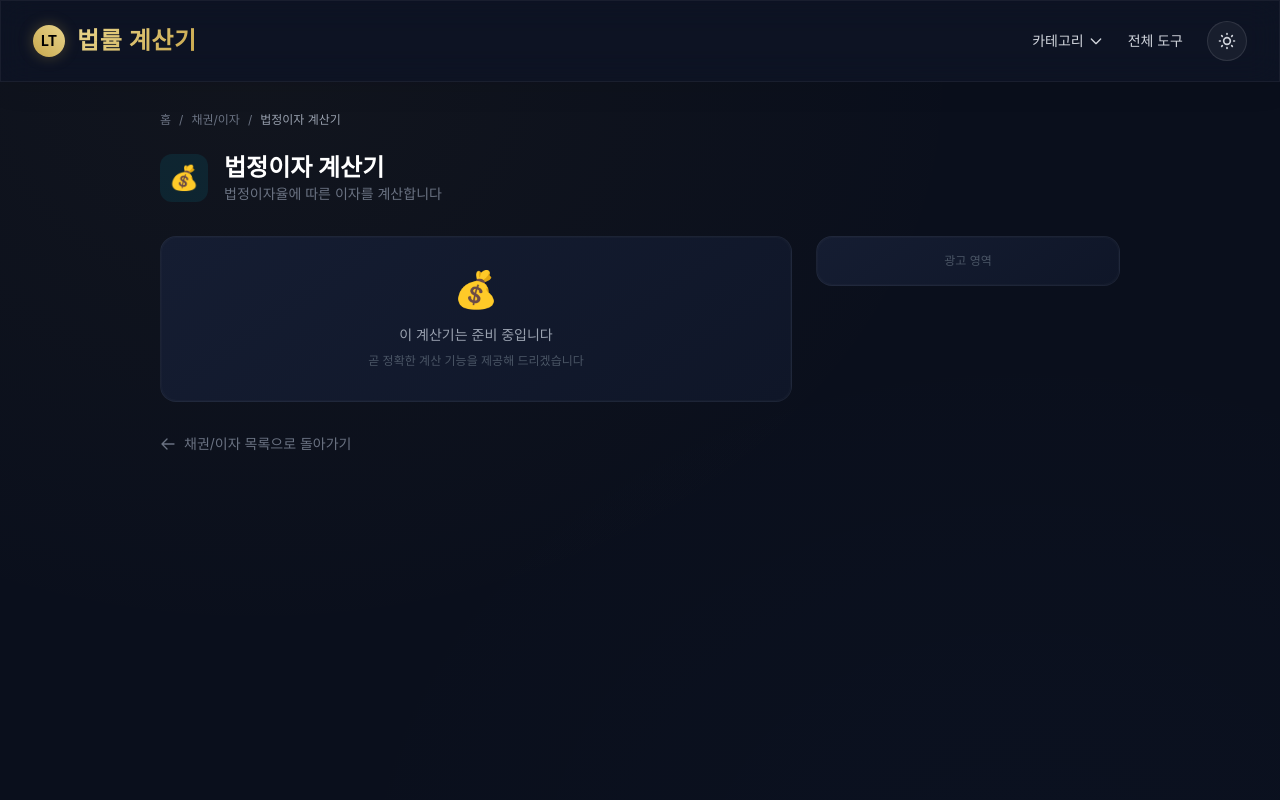
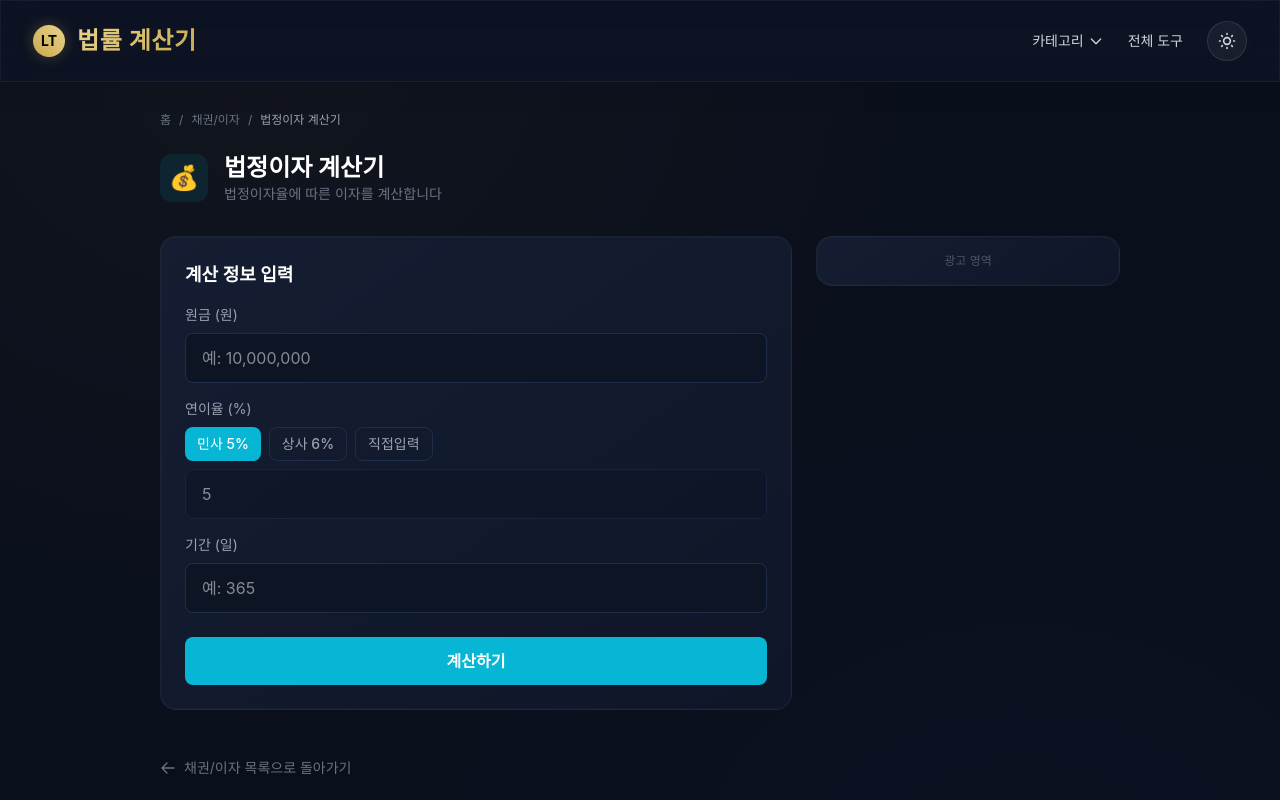
Before and after one commit to SublimerNJ/law-calc, a Next.js app: page /tools/debt/legal-interest in a window 1280 px wide. Shown: the top 800 px of the page. Built offline with nearby package versions, Linux system fonts and the light colour scheme; a web font is replaced by a local one.

Commit message:
feat(08-01): add legal interest calculator (DEBT-01)
- Principal/rate/days input with civil 5% and commercial 6% presets
- Interest = principal * rate * days/365, formatted with ko-KR locale
- CalculatorLayout with breadcrumb and category color #06b6d4

```diff
--- /dev/null
+++ b/src/app/tools/debt/legal-interest/page.tsx
@@ -0,0 +1,166 @@
+'use client';
+
+import { useState } from 'react';
+import CalculatorLayout from '@/components/ui/CalculatorLayout';
+import { TOOLS, CATEGORIES } from '@/lib/tools-data';
+
+const tool = TOOLS.find(t => t.id === 'legal-interest')!;
+const category = CATEGORIES.find(c => c.id === 'debt')!;
+
+function calculateLegalInterest(principal: number, ratePercent: number, days: number): number {
+  return Math.floor(principal * (ratePercent / 100) * (days / 365));
+}
+
+function formatNumber(n: number): string {
+  return n.toLocaleString('ko-KR');
+}
+
+type Preset = 'civil' | 'commercial' | 'custom';
+
+export default function LegalInterestPage() {
+  const [principal, setPrincipal] = useState('');
+  const [ratePercent, setRatePercent] = useState('5');
+  const [days, setDays] = useState('');
+  const [preset, setPreset] = useState<Preset>('civil');
+  const [result, setResult] = useState<{ interest: number; principal: number; rate: number; days: number } | null>(null);
+
+  const handlePrincipalChange = (e: React.ChangeEvent<HTMLInputElement>) => {
+    setPrincipal(e.target.value.replace(/[^0-9]/g, ''));
+  };
+
+  const handlePreset = (p: Preset) => {
+    setPreset(p);
+    if (p === 'civil') setRatePercent('5');
+    else if (p === 'commercial') setRatePercent('6');
+  };
+
+  const handleCalculate = () => {
+    const p = parseInt(principal, 10);
+    const r = parseFloat(ratePercent);
+    const d = parseInt(days, 10);
+    if (!p || p <= 0 || isNaN(r) || r < 0 || !d || d <= 0) return;
+    setResult({
+      interest: calculateLegalInterest(p, r, d),
+      principal: p,
+      rate: r,
+      days: d,
+    });
+  };
+
+  return (
+    <CalculatorLayout tool={tool} category={category}>
+      <div className="premium-card p-6 mb-4">
+        <h2 className="text-lg font-semibold text-white mb-4">계산 정보 입력</h2>
+
+        <div className="mb-4">
+          <label className="block text-sm text-gray-400 mb-2">원금 (원)</label>
+          <input
+            type="text"
+            inputMode="numeric"
+            value={principal ? parseInt(principal).toLocaleString('ko-KR') : ''}
+            onChange={handlePrincipalChange}
+            placeholder="예: 10,000,000"
+            className="w-full bg-[#0d1424] border border-[#1e2d4a] rounded-lg px-4 py-3 text-white focus:border-[#06b6d4] focus:outline-none"
+          />
+          {principal && (
+            <p className="text-xs text-gray-500 mt-1">
+              {parseInt(principal).toLocaleString('ko-KR')}원
+            </p>
+          )}
+        </div>
+
+        <div className="mb-4">
+          <label className="block text-sm text-gray-400 mb-2">연이율 (%)</label>
+          <div className="flex gap-2 mb-2">
+            {([
+              { key: 'civil' as Preset, label: '민사 5%' },
+              { key: 'commercial' as Preset, label: '상사 6%' },
+              { key: 'custom' as Preset, label: '직접입력' },
+            ]).map(opt => (
+              <button
+                key={opt.key}
+                onClick={() => handlePreset(opt.key)}
+                className="px-3 py-1.5 rounded-lg text-sm font-medium transition-colors"
+                style={{
+                  backgroundColor: preset === opt.key ? category.color : 'transparent',
+                  color: preset === opt.key ? '#fff' : '#9ca3af',
+                  border: preset === opt.key ? 'none' : '1px solid #1e2d4a',
+                }}
+              >
+                {opt.label}
+              </button>
+            ))}
+          </div>
+          <input
+            type="number"
+            min="0"
+            max="100"
+            step="0.1"
+            value={ratePercent}
+            onChange={(e) => { setRatePercent(e.target.value); setPreset('custom'); }}
+            disabled={preset !== 'custom'}
+            className="w-full bg-[#0d1424] border border-[#1e2d4a] rounded-lg px-4 py-3 text-white focus:border-[#06b6d4] focus:outline-none disabled:opacity-50"
+          />
+        </div>
+
+        <div className="mb-6">
+          <label className="block text-sm text-gray-400 mb-2">기간 (일)</label>
+          <input
+            type="number"
+            min="1"
+            value={days}
+            onChange={(e) => setDays(e.target.value)}
+            placeholder="예: 365"
+            className="w-full bg-[#0d1424] border border-[#1e2d4a] rounded-lg px-4 py-3 text-white focus:border-[#06b6d4] focus:outline-none"
+          />
+        </div>
+
+        <button
+          onClick={handleCalculate}
+          className="w-full py-3 rounded-lg font-semibold text-white transition-opacity hover:opacity-90"
+          style={{ backgroundColor: category.color }}
+        >
+          계산하기
+        </button>
+      </div>
+
+      {result !== null && (
+        <div className="premium-card p-6">
+          <h2 className="text-lg font-semibold text-white mb-4">계산 결과</h2>
+
+          <div className="mb-4">
+            <p className="text-sm text-gray-400 mb-1">이자액</p>
+            <p className="text-2xl font-bold" style={{ color: category.color }}>
+              {formatNumber(result.interest)}원
+            </p>
+          </div>
+
+          <div className="grid grid-cols-2 gap-4 mb-4">
+            <div>
+              <p className="text-sm text-gray-400 mb-1">원금</p>
+              <p className="text-lg text-white">{formatNumber(result.principal)}원</p>
+            </div>
+            <div>
+              <p className="text-sm text-gray-400 mb-1">적용 이율</p>
+              <p className="text-lg text-white">연 {result.rate}%</p>
+            </div>
+            <div>
+              <p className="text-sm text-gray-400 mb-1">기간</p>
+              <p className="text-lg text-white">{formatNumber(result.days)}일</p>
+            </div>
+            <div>
+              <p className="text-sm text-gray-400 mb-1">연환산 이자율</p>
+              <p className="text-lg text-white">연 {result.rate}%</p>
+            </div>
+          </div>
+
+          <div className="mt-4 pt-4 border-t border-[#1e2d4a]">
+            <p className="text-xs text-gray-500">
+              법적 근거: 민법 제379조 (법정이율 연 5%), 상사법정이율 연 6%
+            </p>
+          </div>
+        </div>
+      )}
+    </CalculatorLayout>
+  );
+}
```
